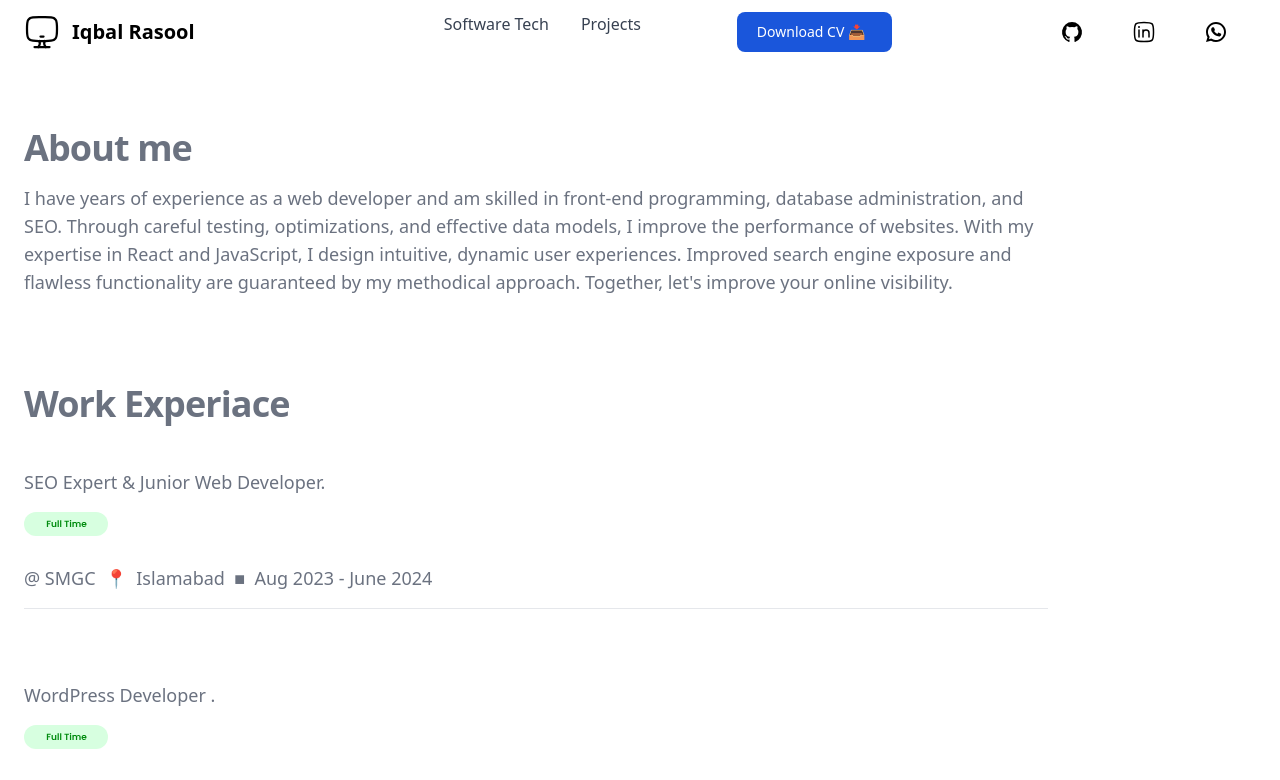
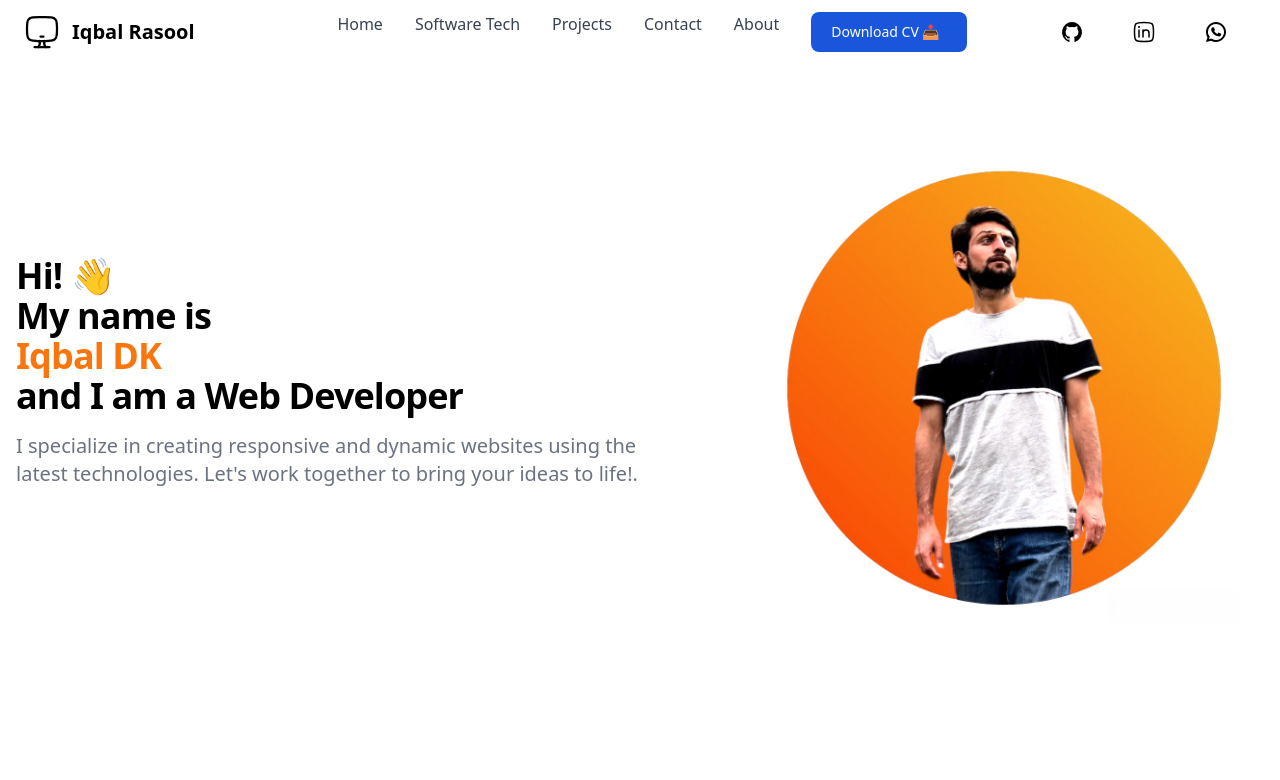
Before and after one commit to WazeerIqbal/iqbal-portfolio, a React (Vite) app: page / in a window 1280 px wide. Before the commit this address led to /about. Shown: the top 780 px of the page. Built offline with nearby package versions, Linux system fonts and the light colour scheme.

Commit message:
7th commit

```diff
--- a/package.json
+++ b/package.json
@@ -12,7 +12,8 @@
   "dependencies": {
     "@types/react-router-dom": "^5.3.3",
     "flowbite": "^2.3.0",
-    "flowbite-react": "^0.9.0"
+    "flowbite-react": "^0.9.0",
+    "react-router-dom": "^6.0.0"
 
   },
   "devDependencies": {
--- a/src/components/Header.tsx
+++ b/src/components/Header.tsx
@@ -1,5 +1,5 @@
 import React from 'react';
-import { Navigate } from 'react-router-dom';
+import {Link, Navigate } from 'react-router-dom';
 import computersvg from '../images/computer.svg';
 import github from '../images/github.svg';
 import whatsapp from '../images/whatsapp.svg';
@@ -50,7 +50,7 @@
                   <a href="/" className="block py-2 pr-4 pl-3 text-white rounded bg-primary-700 lg:bg-transparent lg:text-primary-700 lg:p-0 dark:text-white" aria-current="page">Home</a>
                 </li>
                 <li>
-                  <Navigate to="/" className="block py-2 pr-4 pl-3 text-gray-700 border-b border-gray-100 hover:bg-gray-50 lg:hover:bg-transparent lg:border-0 lg:hover:text-primary-700 lg:p-0 dark:text-gray-400 lg:dark:hover:text-white dark:hover:bg-gray-700 dark:hover:text-white lg:dark:hover:bg-transparent dark:border-gray-700">Home</Navigate>
+                  <Link to="/" className="block py-2 pr-4 pl-3 text-gray-700 border-b border-gray-100 hover:bg-gray-50 lg:hover:bg-transparent lg:border-0 lg:hover:text-primary-700 lg:p-0 dark:text-gray-400 lg:dark:hover:text-white dark:hover:bg-gray-700 dark:hover:text-white lg:dark:hover:bg-transparent dark:border-gray-700">Home</Link>
                 </li>
 
                 <li>
@@ -66,10 +66,10 @@
                   }}>Projects</a>
                 </li>
                 <li>
-                  <Navigate to="/contact-us" className="block py-2 pr-4 pl-3 text-gray-700 border-b border-gray-100 hover:bg-gray-50 lg:hover:bg-transparent lg:border-0 lg:hover:text-primary-700 lg:p-0 dark:text-gray-400 lg:dark:hover:text-white dark:hover:bg-gray-700 dark:hover:text-white lg:dark:hover:bg-transparent dark:border-gray-700">Contact</Navigate>
+                  <Link to="/contact-us" className="block py-2 pr-4 pl-3 text-gray-700 border-b border-gray-100 hover:bg-gray-50 lg:hover:bg-transparent lg:border-0 lg:hover:text-primary-700 lg:p-0 dark:text-gray-400 lg:dark:hover:text-white dark:hover:bg-gray-700 dark:hover:text-white lg:dark:hover:bg-transparent dark:border-gray-700">Contact</Link>
                 </li>
                 <li>
-                  <Navigate to="/about" className="block py-2 pr-4 pl-3 text-gray-700 border-b border-gray-100 hover:bg-gray-50 lg:hover:bg-transparent lg:border-0 lg:hover:text-primary-700 lg:p-0 dark:text-gray-400 lg:dark:hover:text-white dark:hover:bg-gray-700 dark:hover:text-white lg:dark:hover:bg-transparent dark:border-gray-700">About</Navigate>
+                  <Link to="/about" className="block py-2 pr-4 pl-3 text-gray-700 border-b border-gray-100 hover:bg-gray-50 lg:hover:bg-transparent lg:border-0 lg:hover:text-primary-700 lg:p-0 dark:text-gray-400 lg:dark:hover:text-white dark:hover:bg-gray-700 dark:hover:text-white lg:dark:hover:bg-transparent dark:border-gray-700">About</Link>
                 </li>
                 <li>
                   <a href="/IQBAL-cv.pdf" download>
```
Also changed, not shown: 1 other file (tests, documents, lock files or other folders).
